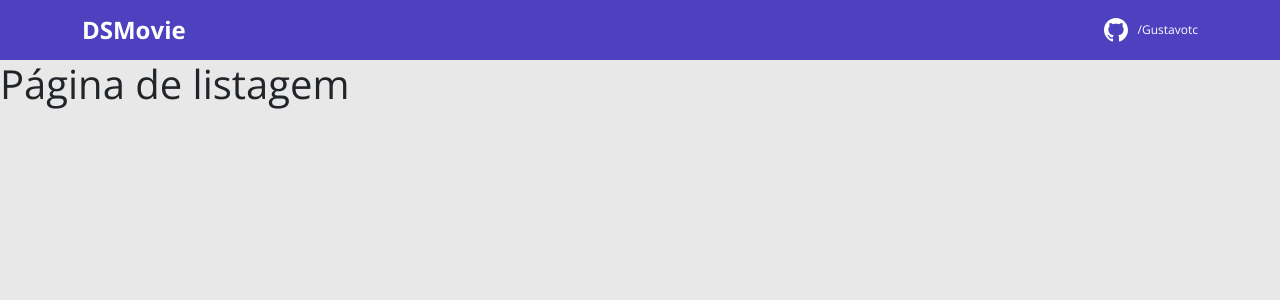
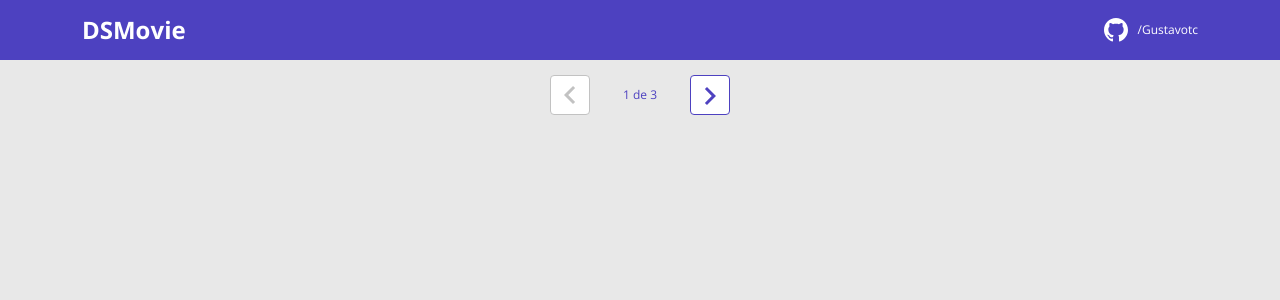
Before and after one commit to Gustavotc/dsmovie, a React (Create React App) app in the folder frontend/: page / in a window 1280 px wide. Shown: the top 300 px of the page. Built offline with nearby package versions, Linux system fonts and the light colour scheme.

Commit message:
Pagination layout

```diff
--- /dev/null
+++ b/frontend/src/components/Pagination/index.tsx
@@ -0,0 +1,20 @@
+import { ReactComponent as Arrow } from 'assets/img/arrow.svg';
+import './styles.css';
+
+function Pagination() {
+	return (
+		<div className='dsmovie-pagination-container'>
+			<div className='dsmovie-pagination-box'>
+				<button className='dsmovie-pagination-button' disabled={true}>
+					<Arrow />
+				</button>
+				<p>{`${1} de ${3}`}</p>
+				<button className='dsmovie-pagination-button' disabled={false}>
+					<Arrow className='dsmovie-flip-horizontal' />
+				</button>
+			</div>
+		</div>
+	);
+}
+
+export default Pagination;
--- /dev/null
+++ b/frontend/src/components/Pagination/styles.css
@@ -0,0 +1,54 @@
+.dsmovie-pagination-container {
+	padding: 15px 0;
+	display: flex;
+	justify-content: center;
+	align-items: center;
+}
+
+.dsmovie-pagination-box {
+	width: 180px;
+	display: flex;
+	justify-content: space-between;
+	align-items: center;
+}
+
+.dsmovie-pagination-box form {
+	width: 100%;
+	display: flex;
+}
+
+.dsmovie-pagination-button {
+	width: 40px;
+	height: 40px;
+	border-radius: 4px;
+	background-color: #fff;
+	display: flex;
+	justify-content: center;
+	align-items: center;
+	border: 1px solid var(--color-primary);
+	cursor: pointer;
+}
+
+.dsmovie-pagination-button svg {
+	filter: brightness(0) saturate(100%) invert(26%) sepia(19%) saturate(7395%) hue-rotate(234deg) brightness(89%)
+		contrast(92%);
+}
+
+.dsmovie-pagination-button:disabled {
+	border: 1px solid #c2c2c2;
+	cursor: unset;
+}
+
+.dsmovie-pagination-button:disabled svg {
+	filter: none;
+}
+
+.dsmovie-pagination-container p {
+	margin: 0;
+	font-size: 12px;
+	color: var(--color-primary);
+}
+
+.dsmovie-flip-horizontal {
+	transform: rotate(180deg);
+}
--- a/frontend/src/pages/Listing/index.tsx
+++ b/frontend/src/pages/Listing/index.tsx
@@ -1,5 +1,7 @@
+import Pagination from 'components/Pagination';
+
 function Listing() {
-	return <h1>Página de listagem</h1>;
+	return <Pagination />;
 }
 
 export default Listing;
```
Also changed, not shown: frontend/src/assets/img/arrow.svg (added).
